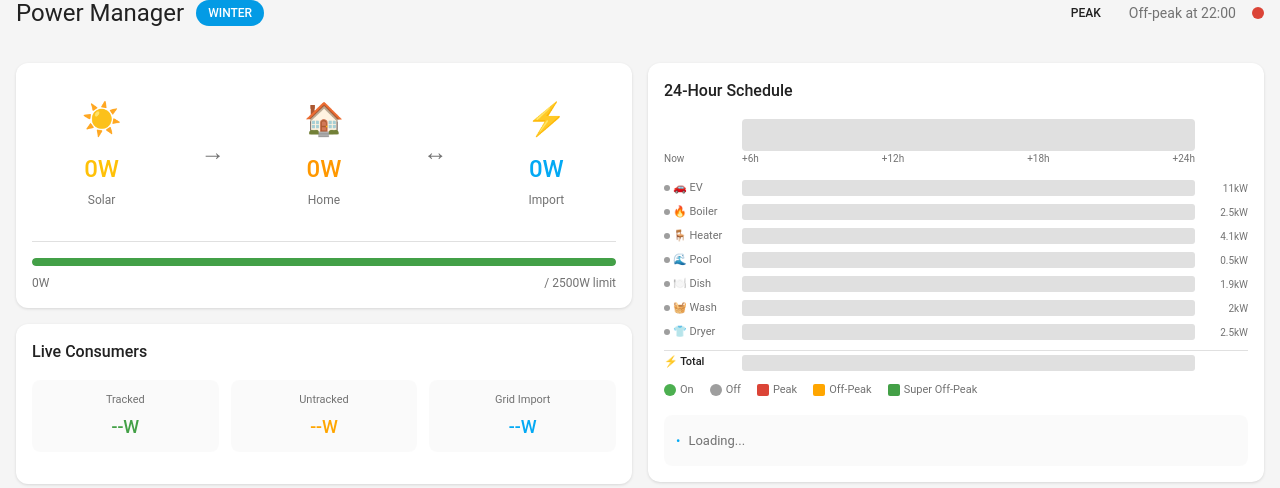
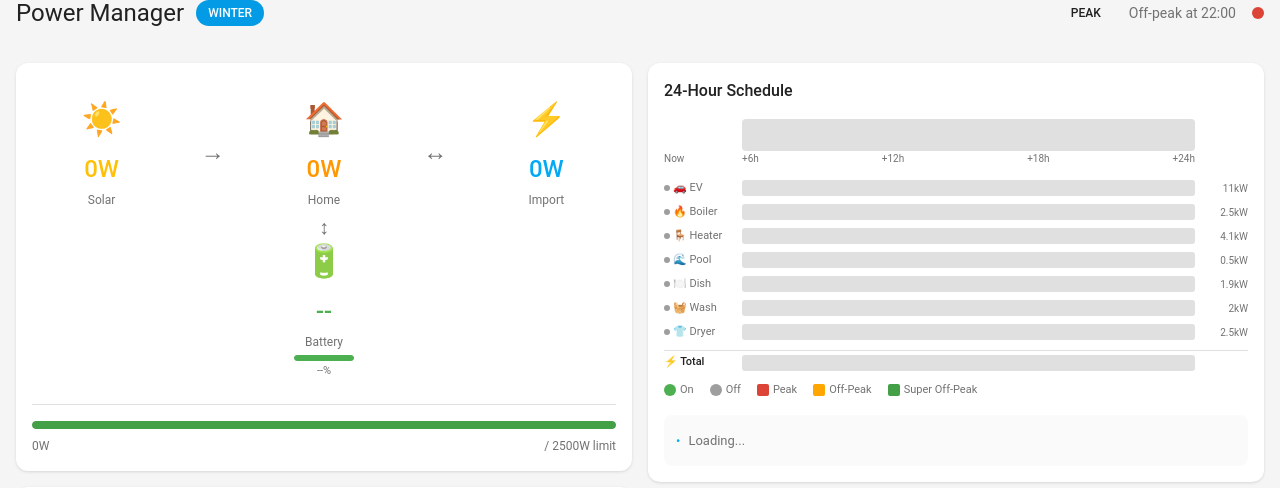
Before and after one commit to galletn/PowerManager, a FastAPI app: page / in a window 1280 px wide. Shown: the part 29-517 px from the top of the page. Run offline with FastAPI, Linux system fonts and the light colour scheme; parts of the project's set-up code (start-up, migrations or seed data) failed here and were passed over.

Commit message:
Add SolarEdge battery integration: dashboard display, device priority over battery charging
- Fetch battery data (power, SOE, status, capacity) from HA entities
- Dashboard T-shape layout: Solar → Home ↔ Grid with Battery below Home
- Battery SOE bar with charge/discharge indicators and flow arrows
- Prefer devices over battery charging: add battery_charge_power to all 7
  surplus decision points (boiler, EV, table heater, right heater, dishwasher
  in both winter and summer modes) with safety guards (pv>500W, pv>charge)
- Battery status in plan logging (charging/discharging/idle with SOE%)
- Add battery as tracked consumer in Live Consumers
- Fix total_home calculation (was p1+pv, now p1-p1_return+pv)
- Fix dishwasher solar test to use proper P1 sensor values
- Bump version to 1.0.12

Co-Authored-By: Claude Opus 4.6 <noreply@anthropic.com>

```diff
--- a/app/config.py
+++ b/app/config.py
@@ -204,6 +204,12 @@ class EntitiesConfig:
     bmw_ix1_charging_soc: str = "sensor.ix1_edrive20_charging_ev_predicted_state_of_charge"
     bmw_ix1_charging_range: str = "sensor.ix1_edrive20_range_ev_estimate_during_charging"
 
+    # Battery (SolarEdge Energy Bank)
+    battery_power: str = "sensor.solaredge_b1_dc_power_2"        # +discharge, -charge (W)
+    battery_soe: str = "sensor.solaredge_b1_state_of_energy"     # 0-100%
+    battery_status: str = "sensor.solaredge_b1_status"           # Charging/Discharging/Idle
+    battery_capacity: str = "sensor.solaredge_b1_max_energy"     # Max capacity (Wh)
+
     # Sun and weather for dashboard icons
     sun: str = "sun.sun"
     weather: str = "weather.huis"
--- a/app/ha_client.py
+++ b/app/ha_client.py
@@ -475,6 +475,12 @@ class HAClient:
             ovr_table_heater=get_str(e.ovr_table_heater, ""),
             ovr_dishwasher=get_str(e.ovr_dishwasher, ""),
 
+            # Battery (SolarEdge Energy Bank)
+            battery_power=get_num(e.battery_power, 0.0),
+            battery_soe=get_num(e.battery_soe),
+            battery_status=get_str(e.battery_status, "unknown"),
+            battery_capacity=get_num(e.battery_capacity),
+
             # BMW Cars - i5 eDrive40
             bmw_i5_battery=get_num(e.bmw_i5_battery),
             bmw_i5_range=get_num(e.bmw_i5_range),
--- a/app/main.py
+++ b/app/main.py
@@ -752,6 +752,12 @@ async def get_status():
                 "mileage": last_inputs.bmw_ix1_mileage,
                 "time_to_full": last_inputs.bmw_ix1_time_to_full
             },
+            "battery": {
+                "power": last_inputs.battery_power,
+                "soe": last_inputs.battery_soe,
+                "status": last_inputs.battery_status,
+                "capacity": last_inputs.battery_capacity
+            },
             "table_heater": {
                 "state": last_inputs.heater_table_switch,
                 "power": table_heater_power,
@@ -908,14 +914,19 @@ def _get_consumers_data(states: Optional[dict] = None):
              "icon": "💾", "power": get_power(entities.serverroom_storage_power)},
             {"id": "chargers", "name": "Chargers", "icon": "🔌",
              "power": get_power(entities.chargers_power)},
+            {"id": "battery", "name": "Home Battery", "icon": "🔋",
+             "power": max(0, -get_power(entities.battery_power))},
         ]
 
         # Calculate totals
-        # Home consumption = grid import + solar production
+        # Home consumption = grid import - grid export + solar production
         total_tracked = sum(c["power"] for c in consumers)
         total_home = 0
         if last_inputs:
-            total_home = last_inputs.p1_power + last_inputs.pv_power
+            p1 = last_inputs.p1_power or 0
+            p1r = last_inputs.p1_return or 0
+            pv = last_inputs.pv_power or 0
+            total_home = p1 - p1r + pv
         untracked = max(0, total_home - total_tracked)
 
         return {
--- a/app/models.py
+++ b/app/models.py
@@ -90,6 +90,12 @@ class PowerInputs:
     ovr_ev: str = ''
     ovr_table_heater: str = ''
     ovr_dishwasher: str = ''
+
+    # Battery (SolarEdge Energy Bank)
+    battery_power: float = 0.0          # +discharge, -charge (W)
+    battery_soe: Optional[float] = None # State of Energy 0-100%
+    battery_status: str = 'unknown'     # Charging/Discharging/Idle
+    battery_capacity: Optional[float] = None  # Max capacity (Wh)
 
     # BMW Cars - i5 eDrive40
     bmw_i5_battery: Optional[float] = None
--- a/dashboard/static/dashboard.js
+++ b/dashboard/static/dashboard.js
@@ -706,6 +706,60 @@ function updateDashboard(data) {
         }
     }
 
+    // Battery display
+    if (data.devices && data.devices.battery) {
+        const bat = data.devices.battery;
+        const batPower = bat.power || 0;
+        const batSoe = bat.soe;
+        const batNode = document.querySelector('.power-node.battery');
+        const batArrow = $('arrow-battery');
+
+        // Power display: positive=discharging, negative=charging
+        setTextIfExists('battery-power', formatWatts(Math.abs(batPower)));
+
+        // Status and styling
+        if (batNode) {
+            batNode.classList.remove('charging', 'discharging');
+            if (batPower < -50) {
+                batNode.classList.add('charging');
+                setTextIfExists('battery-label', 'Charging');
+            } else if (batPower > 50) {
+                batNode.classList.add('discharging');
+                setTextIfExists('battery-label', 'Discharging');
+            } else {
+                setTextIfExists('battery-label', 'Battery');
+            }
+        }
+
+        // Arrow direction
+        if (batArrow) {
+            if (batPower < -50) {
+                batArrow.textContent = '↓';
+                batArrow.classList.add('flow-down');
+                batArrow.classList.remove('flow-up');
+            } else if (batPower > 50) {
+                batArrow.textContent = '↑';
+                batArrow.classList.remove('flow-down');
+                batArrow.classList.add('flow-up');
+            } else {
+                batArrow.textContent = '↕';
+                batArrow.classList.remove('flow-down', 'flow-up');
+            }
+        }
+
+        // SOE bar
+        if (batSoe != null) {
+            const soeFill = $('battery-soe-fill');
+            if (soeFill) {
+                soeFill.style.width = `${Math.min(100, batSoe)}%`;
+                soeFill.classList.remove('low', 'medium');
+                if (batSoe < 20) soeFill.classList.add('low');
+                else if (batSoe < 50) soeFill.classList.add('medium');
+            }
+            setTextIfExists('battery-soe-text', `${Math.round(batSoe)}%`);
+        }
+    }
+
     // Power bar - use current tariff's limit
     let maxImport = 2500; // Default peak limit
     if (data.limits && data.schedule_24h && data.schedule_24h.summary && data.schedule_24h.summary[0]) {
--- a/dashboard/static/style.css
+++ b/dashboard/static/style.css
@@ -194,6 +194,50 @@ h2 {
     color: var(--ha-text-secondary);
 }
 
+/* Battery Flow (T-shape below Home) */
+.battery-flow {
+    display: flex;
+    flex-direction: column;
+    align-items: center;
+    margin-top: -8px;
+    padding-bottom: 8px;
+}
+
+.battery-connector {
+    font-size: 20px;
+    color: var(--ha-text-secondary);
+    line-height: 1;
+}
+
+.power-node.battery .node-value { color: #4caf50; }
+.power-node.battery.discharging .node-value { color: #ff9800; }
+.power-node.battery.charging .node-value { color: #2196f3; }
+
+.battery-soe-bar {
+    width: 60px;
+    height: 6px;
+    background: var(--ha-divider);
+    border-radius: 3px;
+    margin: 4px auto 0;
+    overflow: hidden;
+}
+
+.battery-soe-fill {
+    height: 100%;
+    background: #4caf50;
+    border-radius: 3px;
+    transition: width 0.3s, background 0.3s;
+}
+
+.battery-soe-fill.low { background: #f44336; }
+.battery-soe-fill.medium { background: #ff9800; }
+
+.battery-soe-text {
+    font-size: 11px;
+    color: var(--ha-text-secondary);
+    margin-top: 2px;
+}
+
 /* Power Bar */
 .power-bar-container {
     margin-top: 16px;
@@ -1174,6 +1218,14 @@ h2 {
     color: var(--ha-error, #db4437);
 }
 
+.arrow.flow-down {
+    color: #2196f3;
+}
+
+.arrow.flow-up {
+    color: #ff9800;
+}
+
 /* Grid node styling when exporting */
 .power-node.grid.exporting .node-value,
 .power-node-large.grid.exporting .node-value {
--- a/dashboard/templates/dashboard.html
+++ b/dashboard/templates/dashboard.html
@@ -52,6 +52,21 @@
                             <div class="node-icon" aria-hidden="true">⚡</div>
                             <div class="node-value" id="grid-power" aria-live="polite" aria-label="Grid power">0W</div>
                             <div class="node-label" id="grid-direction">Import</div>
+                        </div>
+                    </div>
+                    <!-- Battery node below Home (T-shape) -->
+                    <div class="battery-flow">
+                        <div class="battery-connector">
+                            <div class="arrow battery-arrow" id="arrow-battery">↕</div>
+                        </div>
+                        <div class="power-node battery" id="battery-node">
+                            <div class="node-icon" aria-hidden="true">🔋</div>
+                            <div class="node-value" id="battery-power" aria-live="polite">--</div>
+                            <div class="node-label" id="battery-label">Battery</div>
+                            <div class="battery-soe-bar">
+                                <div class="battery-soe-fill" id="battery-soe-fill"></div>
+                            </div>
+                            <div class="battery-soe-text" id="battery-soe-text">--%</div>
                         </div>
                     </div>
                     <div class="power-bar-container">
--- a/power-manager-addon/config.yaml
+++ b/power-manager-addon/config.yaml
@@ -1,6 +1,6 @@
 name: "Power Manager"
 description: "Home energy management - optimizes power based on solar production, Belgian tariffs, and consumption patterns"
-version: "1.0.11"
+version: "1.0.12"
 slug: "power_manager"
 url: "https://github.com/galletn/PowerManager"
 arch:
```
Also changed, not shown: app/decision_engine.py (+70 -19 lines), power-manager-addon/dashboard-ingress.html (+15 -0 lines), tests/test_appliances.py (+3 -2 lines), 1 other file.
